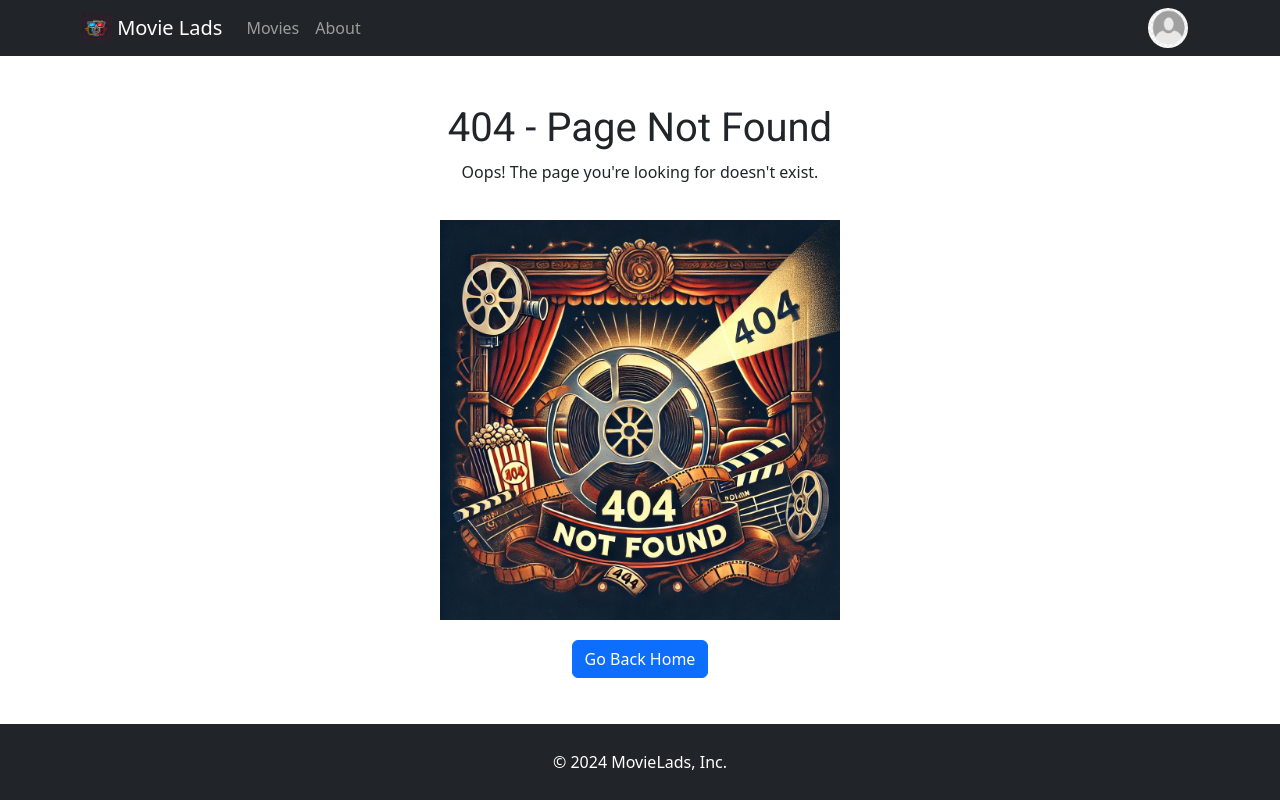
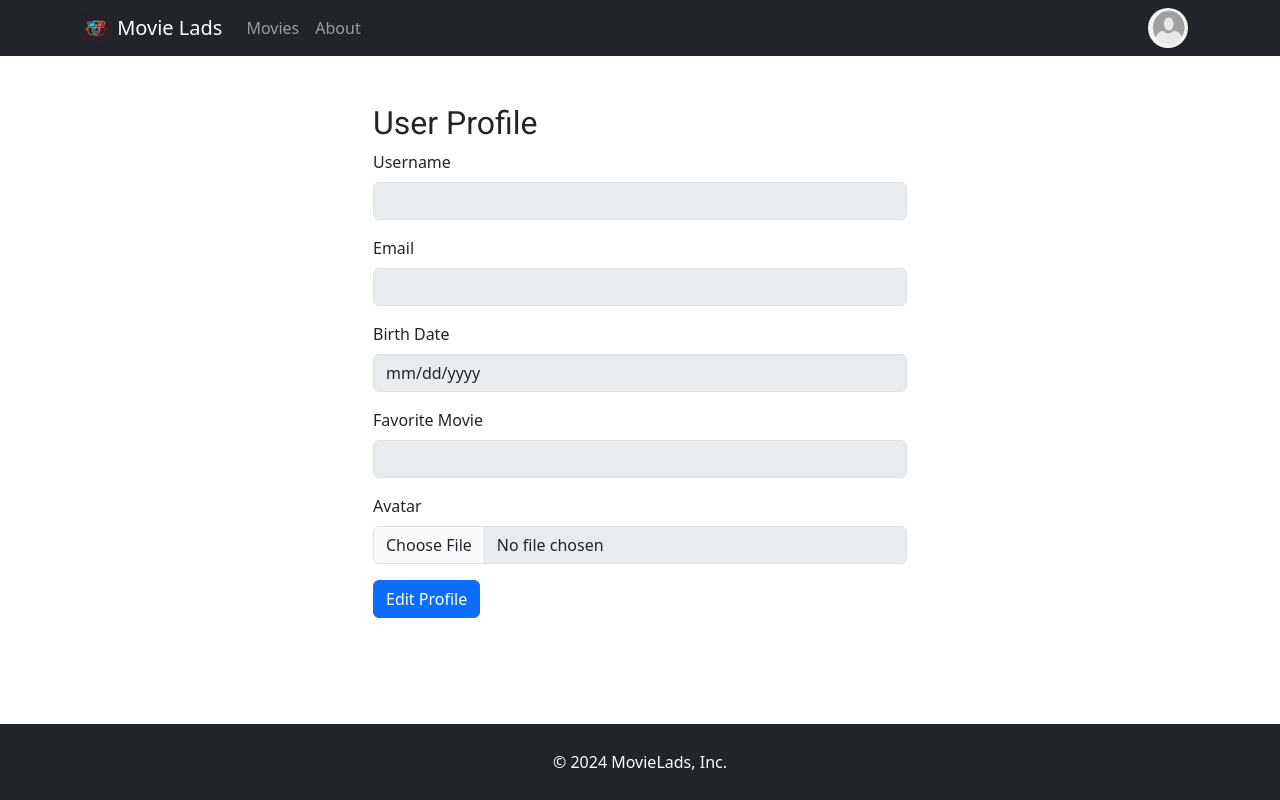
Before and after one commit to hassanzaker/movielads-front, a React (Create React App) app: page /profile in a window 1280 px wide. Before the commit this address had no page. Built offline with nearby package versions, Linux system fonts and the light colour scheme; no server answers.

Commit message:
Add Profile Page

```diff
--- a/src/App.js
+++ b/src/App.js
@@ -16,7 +16,7 @@ import NotFound from './components/pages/NotFound';
 import About from './components/pages/About';
 import Watchlist from './components/pages/Watchlist';
 import Seenlist from './components/pages/Seenlist';
-
+import Profile from './components/pages/Profile';
 import LandingPage from './components/pages/LandingPage';
 import { DndProvider } from 'react-dnd';
 import { HTML5Backend } from 'react-dnd-html5-backend';
@@ -78,6 +78,7 @@ const App = () => {
                                 <Route path="/about" element={<About />} />
                                 <Route path="/watchlist" element={<Watchlist />} />
                                 <Route path="/seenlist" element={<Seenlist />} />
+                                <Route path="/profile" element={<Profile />} />
                                 {/* Catch-all route for undefined URLs */}
                                 <Route path="*" element={<NotFound />} />
                             </Routes>
--- a/src/components/AuthContext.js
+++ b/src/components/AuthContext.js
@@ -11,8 +11,16 @@ export const AuthProvider = ({ children }) => {
     });
 
     const login = (userData) => {
+        alert(Object.keys(userData));
         setUser(userData);
         localStorage.setItem('userData', JSON.stringify(userData));  // Store user data securely
+    };
+
+    const update = (userData) => {
+        if ( localStorage.getItem('userData'))
+            localStorage.removeItem('userData');
+        localStorage.setItem('userData', JSON.stringify(userData));
+        setUser(userData);
     };
 
     const logout = () => {
@@ -21,7 +29,7 @@ export const AuthProvider = ({ children }) => {
     };
 
     return (
-        <AuthContext.Provider value={{ user, login, logout }}>
+        <AuthContext.Provider value={{ user, login, logout, update }}>
             {children}
         </AuthContext.Provider>
     );
--- /dev/null
+++ b/src/components/pages/Profile.js
@@ -0,0 +1,197 @@
+import React, { useState, useEffect, useRef } from 'react';
+import { Form, Button, Container, Row, Col, Image } from 'react-bootstrap';
+import { useAuth } from '../AuthContext';
+import axios from 'axios';
+
+const Profile = () => {
+    const [profileData, setProfileData] = useState({
+        username: '',
+        email: '',
+        birth_date: '',
+        favorite_movie: '',
+        avatar: '',
+    });
+
+    const { user, update } = useAuth();
+
+    const [avatarPreview, setAvatarPreview] = useState(user?.avatar || ''); // Ensure this is initialized correctly
+    const [avatarFile, setAvatarFile] = useState(null); // Store the uploaded file
+
+    const [isEditing, setIsEditing] = useState(false);
+    const [initialProfileData, setInitialProfileData] = useState({}); // Save initial data to reset on cancel
+    const fileInputRef = useRef(null);
+
+    useEffect(() => {
+        const fetchProfile = async () => {
+            try {
+                const response = await axios.get('/users/profile/');
+                setProfileData({
+                    username: response.data.username,
+                    email: response.data.email,
+                    birth_date: response.data.birth_date,
+                    favorite_movie: response.data.favorite_movie,
+                    avatar: response.data.avatar || '', // Fallback to empty string if no avatar
+                });
+                setInitialProfileData({
+                    username: response.data.username,
+                    email: response.data.email,
+                    birth_date: response.data.birth_date,
+                    favorite_movie: response.data.favorite_movie,
+                    avatar: response.data.avatar || '', // Fallback to empty string if no avatar
+                });
+                setAvatarPreview(response.data.avatar || ''); // Fallback to empty string
+            } catch (error) {
+                console.error('Error fetching profile data:', error);
+            }
+        };
+        fetchProfile();
+    }, []);
+
+    const handleInputChange = (e) => {
+        const { name, value } = e.target;
+        setProfileData({ ...profileData, [name]: value });
+    };
+
+    const handleAvatarChange = (e) => {
+        const file = e.target.files[0];
+        if (file) {
+            setAvatarPreview(URL.createObjectURL(file)); // Set a local preview of the image
+            setAvatarFile(file); // Store the file for upload
+        }
+    };
+
+    const handleEditClick = (e) => {
+        e.preventDefault();
+        setIsEditing(!isEditing);
+    };
+
+    const handleCancelClick = (e) => {
+        e.preventDefault();
+        setProfileData(initialProfileData); // Reset to original data
+        setAvatarPreview(initialProfileData.avatar || ''); // Reset avatar preview
+        setIsEditing(false);
+        fileInputRef.current.value = '';
+    };
+
+    const handleSubmit = async (e) => {
+        e.preventDefault();
+        const formData = new FormData();
+        formData.append('username', profileData.username);
+        formData.append('email', profileData.email);
+        formData.append('birth_date', profileData.birth_date);
+        formData.append('favorite_movie', profileData.favorite_movie);
+        if (avatarFile) {
+            formData.append('avatar', avatarFile); // Append only if there's a new file
+        }
+
+        try {
+            const response = await axios.put('/users/profile/update/', formData, {
+                headers: {
+                    'Content-Type': 'multipart/form-data'
+                }
+            });
+            setProfileData({
+                username: response.data.user.username,
+                email: response.data.user.email,
+                birth_date: response.data.user.birth_date,
+                favorite_movie: response.data.user.favorite_movie,
+                avatar: response.data.user.avatar,
+            });
+            setInitialProfileData({
+                username: response.data.user.username,
+                email: response.data.user.email,
+                birth_date: response.data.user.birth_date,
+                favorite_movie: response.data.user.favorite_movie,
+                avatar: response.data.user.avatar,
+            });
+            setAvatarPreview(response.data.user.avatar); // Update the avatar preview with the new image
+            update(response.data.user); // Update the user context
+            setIsEditing(false);
+            fileInputRef.current.value = '';
+        } catch (error) {
+            console.error('Error updating profile:', error);
+        }
+    };
+
+    return (
+        <Container className="mt-5">
+            <Row>
+                <Col md={6} className="mx-auto">
+                    <h2>User Profile</h2>
+                    {avatarPreview && (
+                        <div className="mb-3 text-center">
+                            <Image src={avatarPreview} roundedCircle width={150} height={150} alt="User Avatar" />
+                        </div>
+                    )}
+                    <Form onSubmit={handleSubmit}>
+                        <Form.Group className="mb-3">
+                            <Form.Label>Username</Form.Label>
+                            <Form.Control
+                                type="text"
+                                name="username"
+                                value={profileData.username}
+                                onChange={handleInputChange}
+                                disabled={!isEditing}
+                            />
+                        </Form.Group>
+
+                        <Form.Group className="mb-3">
+                            <Form.Label>Email</Form.Label>
+                            <Form.Control
+                                type="email"
+                                name="email"
+                                value={profileData.email}
+                                onChange={handleInputChange}
+                                disabled={!isEditing}
+                            />
+                        </Form.Group>
+
+                        <Form.Group className="mb-3">
+                            <Form.Label>Birth Date</Form.Label>
+                            <Form.Control
+                                type="date"
+                                name="birth_date"
+                                value={profileData.birth_date || ''} // Ensure controlled value
+                                onChange={handleInputChange}
+                                disabled={!isEditing}
+                            />
+                        </Form.Group>
+
+                        <Form.Group className="mb-3">
+                            <Form.Label>Favorite Movie</Form.Label>
+                            <Form.Control
+                                type="text"
+                                name="favorite_movie"
+                                value={profileData.favorite_movie || ''} // Ensure controlled value
+                                onChange={handleInputChange}
+                                disabled={!isEditing}
+                            />
+                        </Form.Group>
+
+                        <Form.Group className="mb-3">
+                            <Form.Label>Avatar</Form.Label>
+                            <Form.Control
+                                type="file"
+                                name="avatar"
+                                onChange={handleAvatarChange}
+                                disabled={!isEditing}
+                                ref={fileInputRef}
+                            />
+                        </Form.Group>
+
+                        {isEditing ? (
+                        <>
+                            <Button variant="success" type="submit">Save Changes</Button>
+                            <Button variant="secondary" className="ms-2" onClick={handleCancelClick}>Cancel</Button>
+                        </>
+                        ) : (
+                            <Button variant="primary" type="button" onClick={handleEditClick}>Edit Profile</Button>
+                        )}
+                    </Form>
+                </Col>
+            </Row>
+        </Container>
+    );
+};
+
+export default Profile;
```
